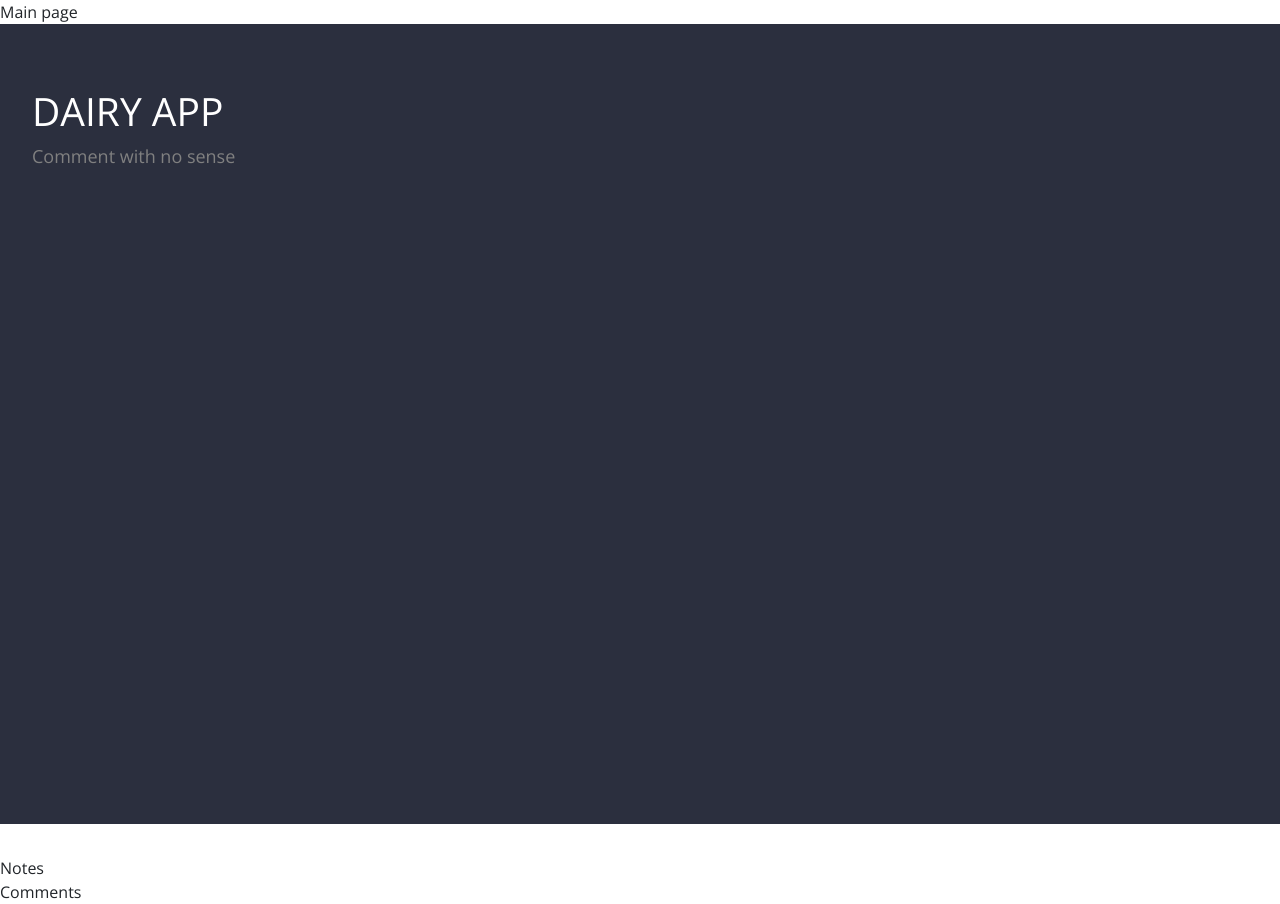
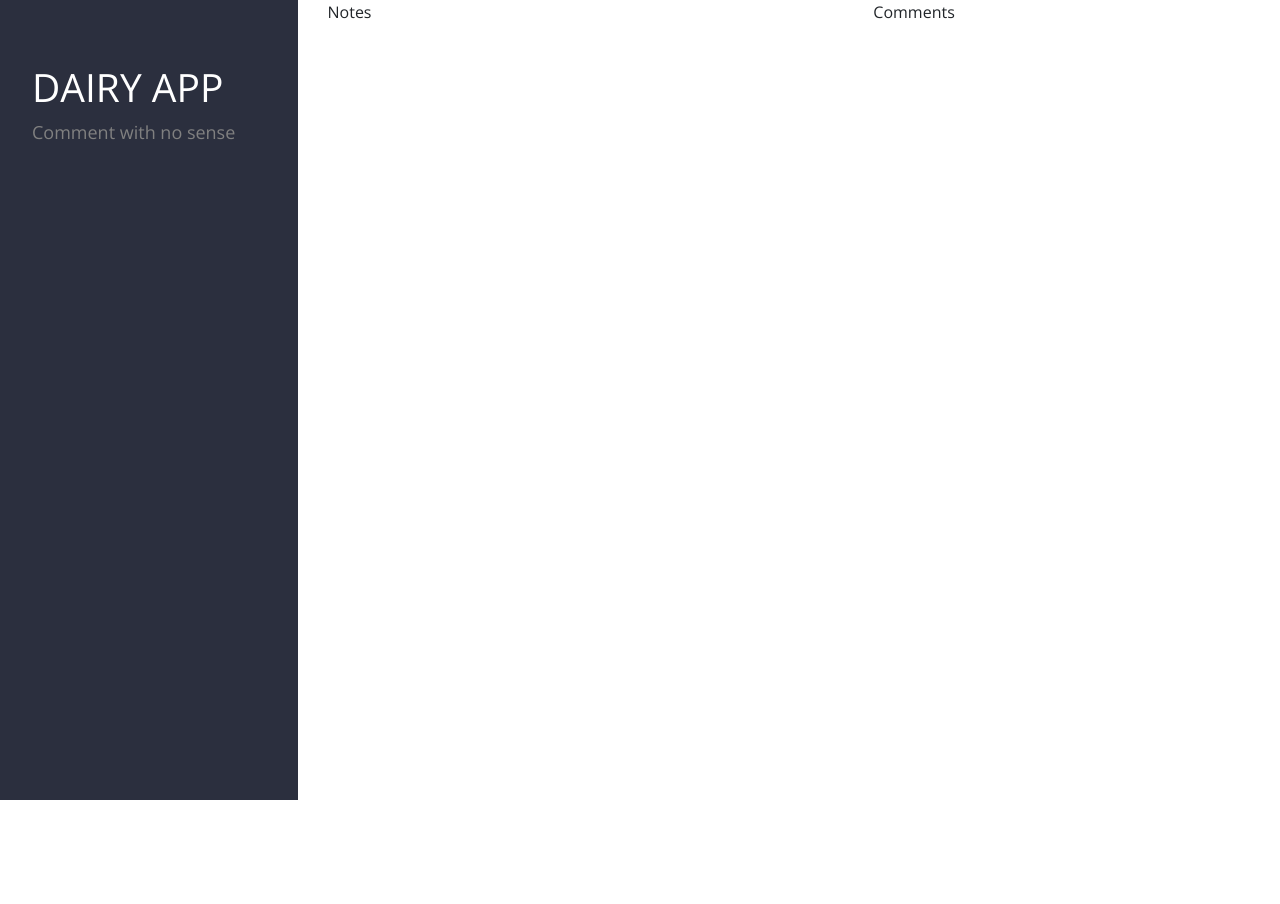
Before and after one commit to Legys/empeek-test, a React (Create React App) app: page / in a window 1280 px wide. After the commit the page ends 832 px from the top, so only its background shows below. Built offline with nearby package versions, Linux system fonts and the light colour scheme.

Commit message:
Make basic grid of app.

```diff
--- a/src/components/main/index.tsx
+++ b/src/components/main/index.tsx
@@ -1,4 +1,7 @@
 import * as React from "react";
+
+import { Col, Row } from "reactstrap";
+
 import Aside from "src/components/main/Aside";
 import Comments from "src/components/main/Comments";
 import Notes from "src/components/main/Notes";
@@ -6,12 +9,17 @@ import Notes from "src/components/main/Notes";
 class MainPageContainer extends React.Component {
   public render() {
     return (
-      <div>
-        Main page
-        <Aside />
-        <Notes />
-        <Comments />
-      </div>
+      <Row>
+        <Col sm={3}>
+          <Aside />
+        </Col>
+        <Col sm={5}>
+          <Notes />
+        </Col>
+        <Col sm={4}>
+          <Comments />
+        </Col>
+      </Row>
     );
   }
 }
```
